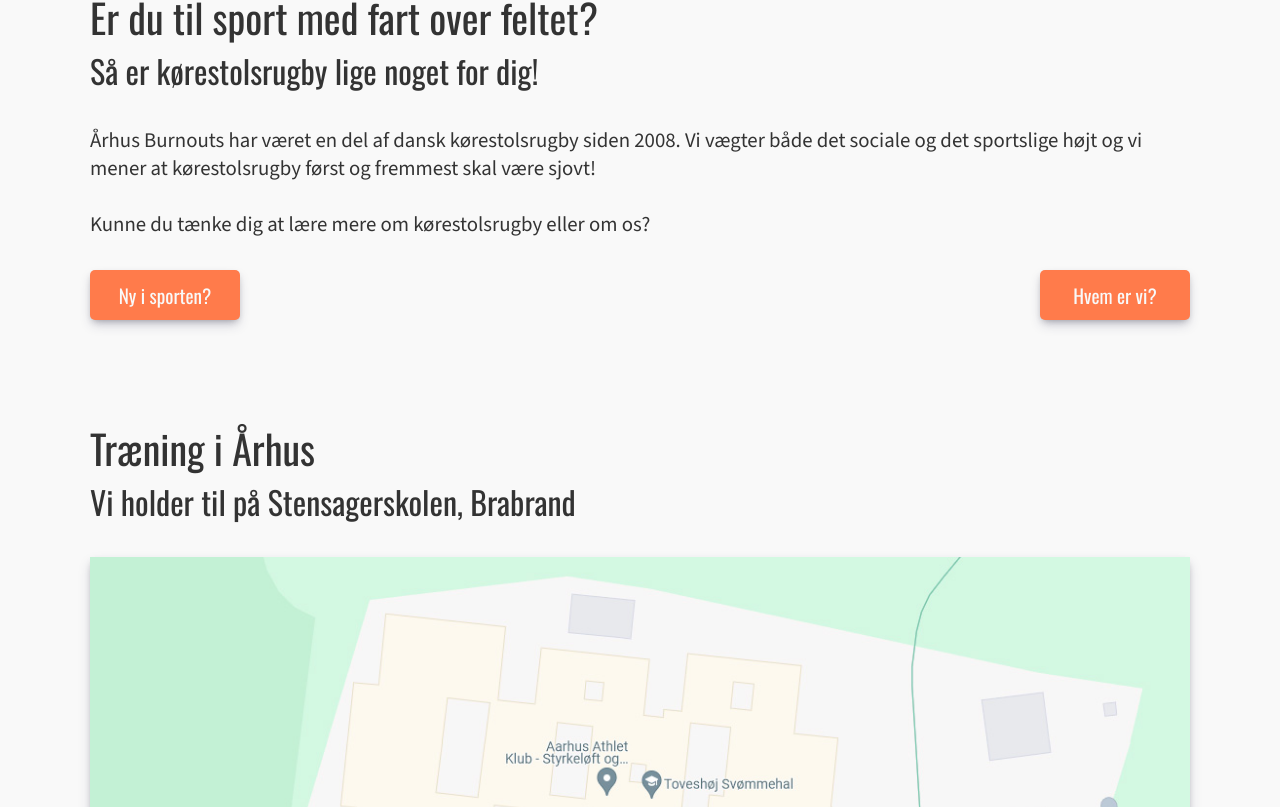
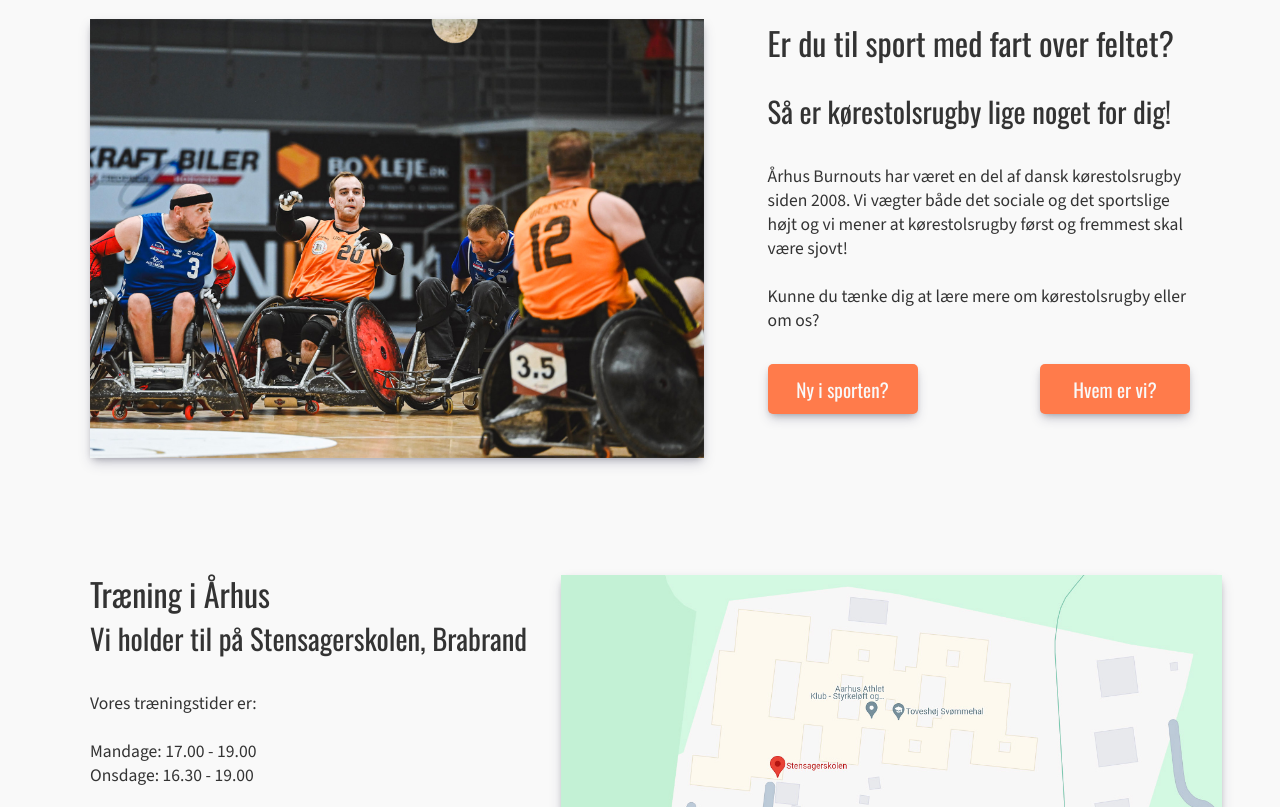
Before and after one commit to jrKruger89/aarhus-burnouts, a React (Create React App) app: page / in a window 1280 px wide. Shown: the part 653-1460 px from the top of the page. Built offline with nearby package versions, Linux system fonts and the light colour scheme.

Commit message:
scrapy pc edition

```diff
--- a/src/pages/Forside.jsx
+++ b/src/pages/Forside.jsx
@@ -1,6 +1,7 @@
 import React from "react";
 import { useNavigate } from "react-router-dom";
 import google_map_screenshot from "../assets/map_placeholder.jpg";
+import action_shot from "../assets/forside_action_shot.jpg";
 
 export default function Forside() {
   const navigate = useNavigate();
@@ -31,7 +32,7 @@ export default function Forside() {
           </h4>
         </div>
       </section>
-      <section className="info_section section_width">
+      <section className="info_section info_section_desktop section_width">
         <div className="info_section_wrapper">
           <h2 className="header_weight_400">
             Er du til sport med fart over feltet?
@@ -63,19 +64,20 @@ export default function Forside() {
           </div>
         </div>
         <div className="section_img_wrapper">
-          <img src="" alt="" />
+          <img
+            className="
+          shadow"
+            src={action_shot}
+            alt="Kørestolsrugby kampsituation"
+          />
         </div>
       </section>
-      <section className="location_section section_width">
+      <section className="location_section location_section_desktop section_width">
+        <div className="location_section_wrapper">
           <h2 className="header_weight_400">Træning i Århus</h2>
           <h3 className="header_weight_400">
             Vi holder til på Stensagerskolen, Brabrand
           </h3>
-        <img
-          className="shadow"
-          src={google_map_screenshot}
-          alt="Google maps screenshot of Stensagerskolen"
-        />
           <p className="paragraph_sizing">
             Vores træningstider er:
             <br />
@@ -94,6 +96,14 @@ export default function Forside() {
           >
             Kontakt os
           </button>
+        </div>
+        <div className="location_img_wrapper">
+          <img
+            className="shadow"
+            src={google_map_screenshot}
+            alt="Google maps screenshot of Stensagerskolen"
+          />
+        </div>
       </section>
     </main>
   );
--- a/src/pages/Nyheder.jsx
+++ b/src/pages/Nyheder.jsx
@@ -13,7 +13,7 @@ export default function Nyheder() {
           </h2>
         </div>
       </section>
-      <section className="news info_section section_width_mobil">
+      <section className="news info_section section_width">
         <article className="news_item shadow">
           <img
             className="news_img"
--- a/src/styles/index.css
+++ b/src/styles/index.css
@@ -205,6 +205,10 @@ nav {
 .location_section img {
   width: 100%;
   margin: 2rem 0 1rem 0;
+}
+
+.section_img_wrapper img {
+  display: none;
 }
 
 /*---------- OmRugby styling ----------*/
@@ -530,6 +534,21 @@ footer {
     width: 150px;
     font-size: 1.2rem;
   }
+  .hero {
+    height: 450px;
+  }
+  .section_wrapper {
+    width: 100%;
+  }
+  main {
+    display: flex;
+    flex-direction: column;
+    justify-content: center;
+    align-items: center;
+  }
+  .left_align {
+    margin-left: 50%;
+  }
   /*---------- Forside styling ----------*/
   .page_sub_header {
     font-size: 2rem;
@@ -537,26 +556,186 @@ footer {
   .page_title {
     font-size: 3.5rem;
   }
-  .hero {
-    height: 450px;
+  .info_section_desktop {
+    display: flex;
+    flex-direction: row-reverse;
+    max-width: 100%;
   }
   .info_section h2 {
-    font-size: 2.5rem;
+    font-size: 2rem;
+    padding: 0 0 1.5rem 0;
   }
   .info_section h3 {
+    font-size: 1.8rem;
+  }
+  .info_section p {
+    font-size: 1.1rem;
+  }
+  .info_section_wrapper {
+    padding: 2rem 0 2rem 2rem;
+  }
+  .section_img_wrapper {
+    padding: 2rem 2rem 2rem 0;
+  }
+  .section_img_wrapper img {
+    width: 100%;
+    display: block;
+  }
+  .location_section h2 {
     font-size: 2rem;
   }
-  .info_section p {
-    font-size: 1.3rem;
+  .location_section h3 {
+    font-size: 1.8rem;
   }
-  .location_section h2 {
-    font-size: 2.5rem;
+  .location_section p {
+    font-size: 1.1rem;
   }
-  .location_section h3 {
+  .location_section_desktop {
+    display: flex;
+    flex-direction: row;
+  }
+  .location_img_wrapper img {
+    height: 100%;
+    margin: 0 0 2rem 2rem;
+  }
+  /*---------- OmRugby styling ----------*/
+  .info_section_2 h2 {
     font-size: 2rem;
   }
-  .location_section p {
-    font-size: 1.3rem;
+  .info_section_2 p {
+    font-size: 1.1rem;
+  }
+  .info_section_2 {
+    border-radius: 5px;
+    padding: 2rem;
+    margin: 2.5rem;
+  }
+  .rule_section h2 {
+    font-size: 2rem;
+  }
+  .rule_section p {
+    width: 70%;
+    font-size: 1.1rem;
+    padding: 2rem 0;
+  }
+  .overlay {
+    padding: 2.5rem;
+  }
+  .rulecard {
+    width: 100%;
+    margin: 3rem 0 3rem 0;
+  }
+  .rulecard p {
+    width: 50%;
+  }
+  .rulecard h3 {
+    font-size: 2rem;
+  }
+  .court .overlay {
+    display: flex;
+    flex-direction: row-reverse;
+    align-items: center;
+  }
+  .court img {
+    transform: rotate(90deg);
+    width: 100%;
+  }
+  .court_wrapper p {
+    width: 100%;
+  }
+  /*---------- OmRugby styling ----------*/
+  .location_section {
+    display: flex;
+    justify-content: space-evenly;
+    align-items: center;
+  }
+  .om_burnouts_wrapper {
+    width: 100%;
+  }
+  .om_burnouts_img_wrapper {
+    height: 100%;
+  }
+  figure img {
+    height: 200px;
+    width: 200px;
+  }
+  figure h3 {
+    font-size: 1.5rem;
+  }
+  figcaption {
+    font-size: 1.1rem;
+  }
+  .vedtaegt_wrapper {
+    display: flex;
+    flex-direction: column;
+    justify-content: center;
+    align-items: center;
+  }
+  .players_members_wrapper {
+    width: 100%;
+  }
+  .players_members_wrapper figure {
+    padding: 2rem;
+  }
+  /*---------- Nyheder styling ----------*/
+  .news {
+    display: flex;
+    justify-content: space-evenly;
+  }
+  .news_item {
+    width: 33%;
+  }
+  .news_img {
+    height: 45%;
+    padding: 1rem;
+    border-radius: 5px;
+  }
+  /*----------  Kalender styling ----------*/
+  .calender_item {
+    flex-direction: column;
+    width: 200px;
+    margin: 2rem;
+  }
+  .item_date_wrapper {
+    width: 100%;
+    background-color: #4169e1;
+    display: flex;
+    justify-content: center;
+    padding: 1rem;
+    border-radius: 5px 5px 0 0;
+  }
+  .date {
+    font-size: 1.5rem;
+  }
+  .title {
+    font-size: 1.5rem;
+  }
+  .item_info_wrapper a {
+    font-size: 0.85rem;
+  }
+  .coming_events_wrapper,
+  .done_events_wrapper {
+    display: flex;
+  }
+  /*----------  Kontakt styling ----------*/
+  .contact_section_wrapper {
+    display: flex;
+    width: 1100px;
+    margin: 3rem 0;
+  }
+  .contact_section_wrapper h2 {
+    font-size: 1.8rem;
+  }
+  .address_wrapper {
+    display: flex;
+    justify-content: space-between;
+  }
+  .contact_map_section_wrapper {
+    height: 100%;
+  }
+  .margin_reset {
+    margin: 0;
+    padding: 2.5rem 0 2.5rem 2.5rem;
   }
   /*---------- Footer styling ----------*/
   footer {
--- a/src/styles/index.scss
+++ b/src/styles/index.scss
@@ -220,7 +220,9 @@ nav {
   width: 100%;
   margin: 2rem 0 1rem 0;
 }
-
+.section_img_wrapper img {
+  display: none;
+}
 /*---------- OmRugby styling ----------*/
 
 .om_koerestolsrugby_hero {
@@ -555,6 +557,24 @@ footer {
     width: 150px;
     font-size: 1.2rem;
   }
+  .hero {
+    height: 450px;
+  }
+
+  .section_wrapper {
+    width: 100%;
+  }
+
+  main {
+    display: flex;
+    flex-direction: column;
+    justify-content: center;
+    align-items: center;
+  }
+
+  .left_align {
+    margin-left: 50%;
+  }
 
   /*---------- Forside styling ----------*/
 
@@ -565,30 +585,227 @@ footer {
   .page_title {
     font-size: 3.5rem;
   }
-
-  .hero {
-    height: 450px;
+  .info_section_desktop {
+    display: flex;
+    flex-direction: row-reverse;
+    max-width: 100%;
   }
 
   .info_section h2 {
-    font-size: 2.5rem;
+    font-size: 2rem;
+    padding: 0 0 1.5rem 0;
   }
   .info_section h3 {
+    font-size: 1.8rem;
+  }
+
+  .info_section p {
+    font-size: 1.1rem;
+  }
+
+  .info_section_wrapper {
+    padding: 2rem 0 2rem 2rem;
+  }
+
+  .section_img_wrapper {
+    padding: 2rem 2rem 2rem 0;
+  }
+
+  .section_img_wrapper img {
+    width: 100%;
+    display: block;
+  }
+  .location_section h2 {
+    font-size: 2rem;
+  }
+  .location_section h3 {
+    font-size: 1.8rem;
+  }
+  .location_section p {
+    font-size: 1.1rem;
+  }
+  .location_section_desktop {
+    display: flex;
+    flex-direction: row;
+  }
+  .location_img_wrapper img {
+    height: 100%;
+    margin: 0 0 2rem 2rem;
+  }
+
+  /*---------- OmRugby styling ----------*/
+
+  .info_section_2 h2 {
     font-size: 2rem;
   }
 
-  .info_section p {
-    font-size: 1.3rem;
+  .info_section_2 p {
+    font-size: 1.1rem;
   }
 
-  .location_section h2 {
-    font-size: 2.5rem;
+  .info_section_2 {
+    border-radius: 5px;
+    padding: 2rem;
+    margin: 2.5rem;
   }
-  .location_section h3 {
+
+  .rule_section h2 {
     font-size: 2rem;
   }
-  .location_section p {
-    font-size: 1.3rem;
+
+  .rule_section p {
+    width: 70%;
+    font-size: 1.1rem;
+    padding: 2rem 0;
+  }
+
+  .overlay {
+    padding: 2.5rem;
+  }
+
+  .rulecard {
+    width: 100%;
+    margin: 3rem 0 3rem 0;
+  }
+
+  .rulecard p {
+    width: 50%;
+  }
+
+  .rulecard h3 {
+    font-size: 2rem;
+  }
+  .court .overlay {
+    display: flex;
+    flex-direction: row-reverse;
+    align-items: center;
+  }
+
+  .court img {
+    transform: rotate(90deg);
+    width: 100%;
+  }
+
+  .court_wrapper p {
+    width: 100%;
+  }
+
+  /*---------- OmRugby styling ----------*/
+
+  .location_section {
+    display: flex;
+    justify-content: space-evenly;
+    align-items: center;
+  }
+
+  .om_burnouts_wrapper {
+    width: 100%;
+  }
+
+  .om_burnouts_img_wrapper {
+    height: 100%;
+  }
+
+  figure img {
+    height: 200px;
+    width: 200px;
+  }
+  figure h3 {
+    font-size: 1.5rem;
+  }
+
+  figcaption {
+    font-size: 1.1rem;
+  }
+
+  .vedtaegt_wrapper {
+    display: flex;
+    flex-direction: column;
+    justify-content: center;
+    align-items: center;
+  }
+
+  .players_members_wrapper {
+    width: 100%;
+  }
+
+  .players_members_wrapper figure {
+    padding: 2rem;
+  }
+
+  /*---------- Nyheder styling ----------*/
+  .news {
+    display: flex;
+    justify-content: space-evenly;
+  }
+
+  .news_item {
+    width: 33%;
+  }
+
+  .news_img {
+    height: 45%;
+    padding: 1rem;
+    border-radius: 5px;
+  }
+
+  /*----------  Kalender styling ----------*/
+
+  .calender_item {
+    flex-direction: column;
+    width: 200px;
+    margin: 2rem;
+  }
+
+  .item_date_wrapper {
+    width: 100%;
+    background-color: $color-blue;
+    display: flex;
+    justify-content: center;
+    padding: 1rem;
+    border-radius: 5px 5px 0 0;
+  }
+
+  .date {
+    font-size: 1.5rem;
+  }
+
+  .title {
+    font-size: 1.5rem;
+  }
+
+  .item_info_wrapper a {
+    font-size: 0.85rem;
+  }
+
+  .coming_events_wrapper,
+  .done_events_wrapper {
+    display: flex;
+  }
+
+  /*----------  Kontakt styling ----------*/
+
+  .contact_section_wrapper {
+    display: flex;
+    width: 1100px;
+    margin: 3rem 0;
+  }
+
+  .contact_section_wrapper h2 {
+    font-size: 1.8rem;
+  }
+
+  .address_wrapper {
+    display: flex;
+    justify-content: space-between;
+  }
+  .contact_map_section_wrapper {
+    height: 100%;
+  }
+
+  .margin_reset {
+    margin: 0;
+    padding: 2.5rem 0 2.5rem 2.5rem;
   }
   /*---------- Footer styling ----------*/
 
```
Also changed, not shown: src/pages/Kalender.jsx (+14 -5 lines), src/pages/Kontakt.jsx (+17 -3 lines), src/pages/OmBurnouts.jsx (+18 -15 lines), src/pages/OmKoerestolsrugby.jsx (+17 -13 lines), src/assets/forside_action_shot.jpg (added), 1 other file (tests, documents, lock files or other folders). Lines whose indentation alone changed are shown as unchanged.
